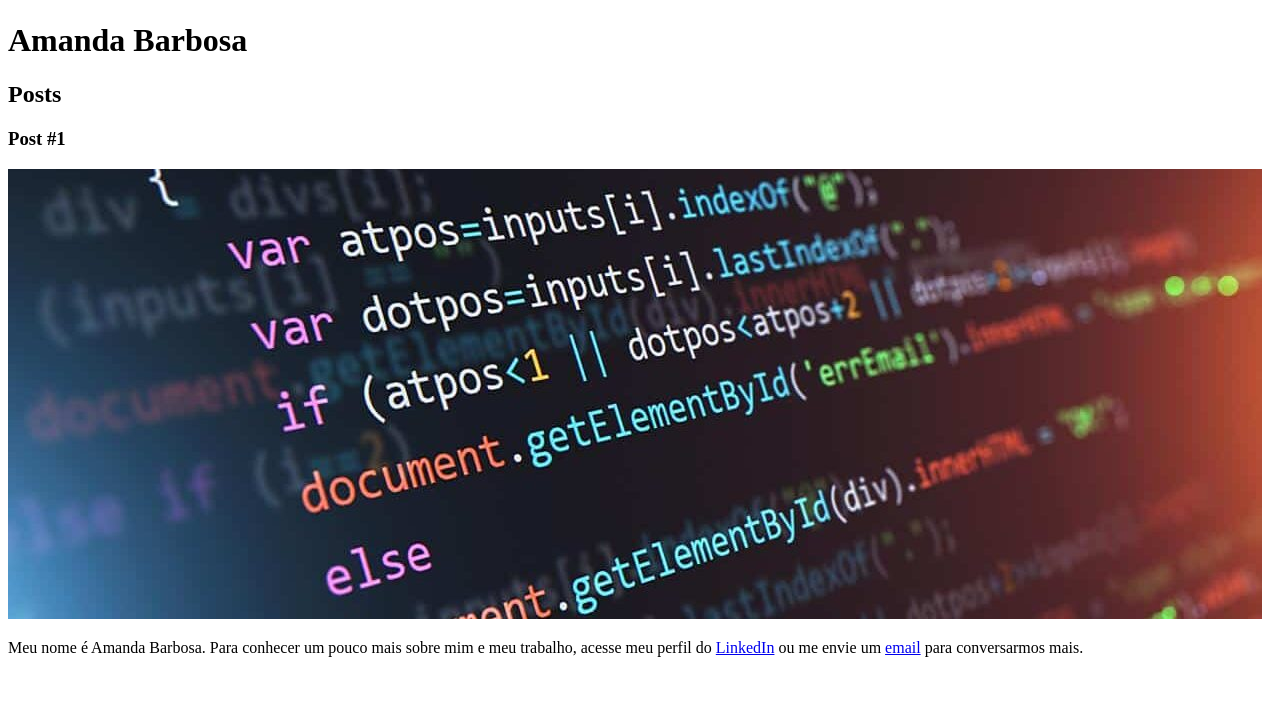
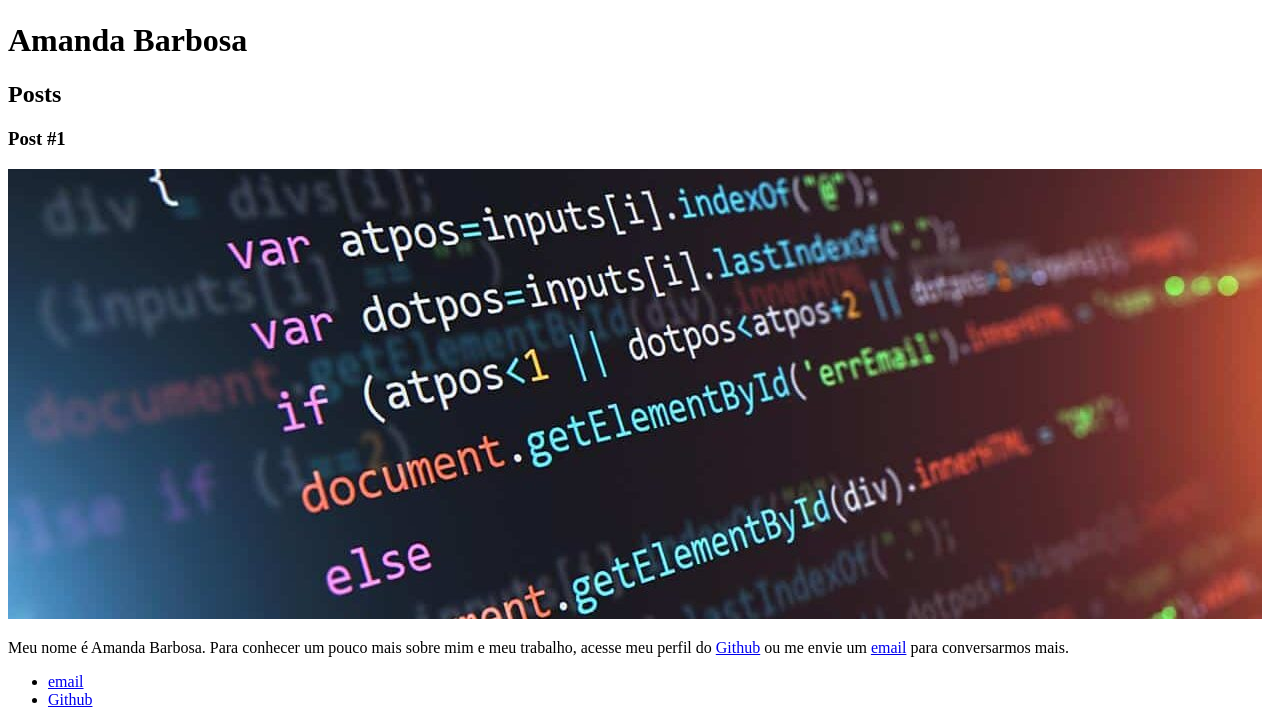
Before and after one commit to Amanda-Barbosa03/DIO---Bootcamp-TQI-Fullstack-Developer, a plain HTML site: page Aula - Introdução a criação de websites com HTML5 e CSS3/index.html in a window 1280 px wide. Shown: the part 411-1136 px from the top of the page. Before the commit the page ends 1084 px from the top, so only its background shows below. Drawn offline with Linux system fonts and the light colour scheme.

Commit message:
Atualização do index para inclusão de tag <ul> com informações de contato no rodapé <footer>

```diff
--- a/Aula - Introdução a criação de websites com HTML5 e CSS3/index.html
+++ b/Aula - Introdução a criação de websites com HTML5 e CSS3/index.html
@@ -17,10 +17,19 @@
                 <header>
                     <h3>Post #1</h3>
                     <img src="fundo-code.jpg" alt="Foto de editor de texto com código">
-                    <p>Meu nome é Amanda Barbosa. Para conhecer um pouco mais sobre mim e meu trabalho, acesse meu perfil do <a href="https://www.linkedin.com/in/amanda-bonholi-barbosa-7642a3145/" target="_blank">LinkedIn</a> ou me envie um <a href="mailto:amandab.barbosa03@gmail.com">email</a> para conversarmos mais. </p>
+                    <p>Meu nome é Amanda Barbosa. Para conhecer um pouco mais sobre mim e meu trabalho, acesse meu perfil do <a href="https://github.com/Amanda-Barbosa03" target="_blank">Github</a> ou me envie um <a href="mailto:amandab.barbosa03@gmail.com">email</a> para conversarmos mais. </p>
                 </header>
             </article>
         </section>
-        <footer></footer>
+        <footer>
+            <ul>
+                <li>
+                    <a href="mailto:amandab.barbosa03@gmail.com">email</a>
+                </li>
+                <li>
+                    <a href="https://github.com/Amanda-Barbosa03" target="_blank">Github</a>
+                </li>
+            </ul>
+        </footer>
     </body>
 </html>
```
